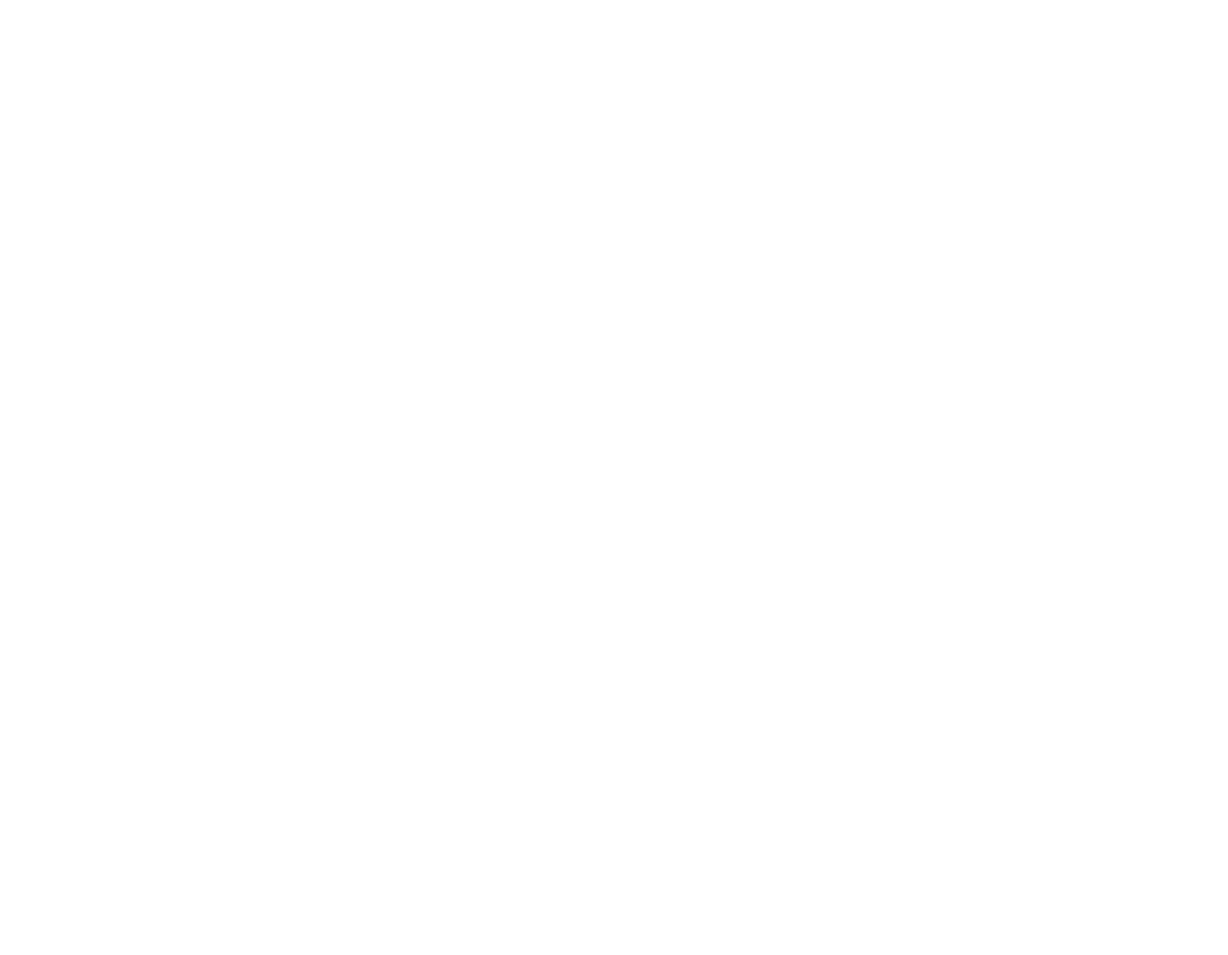
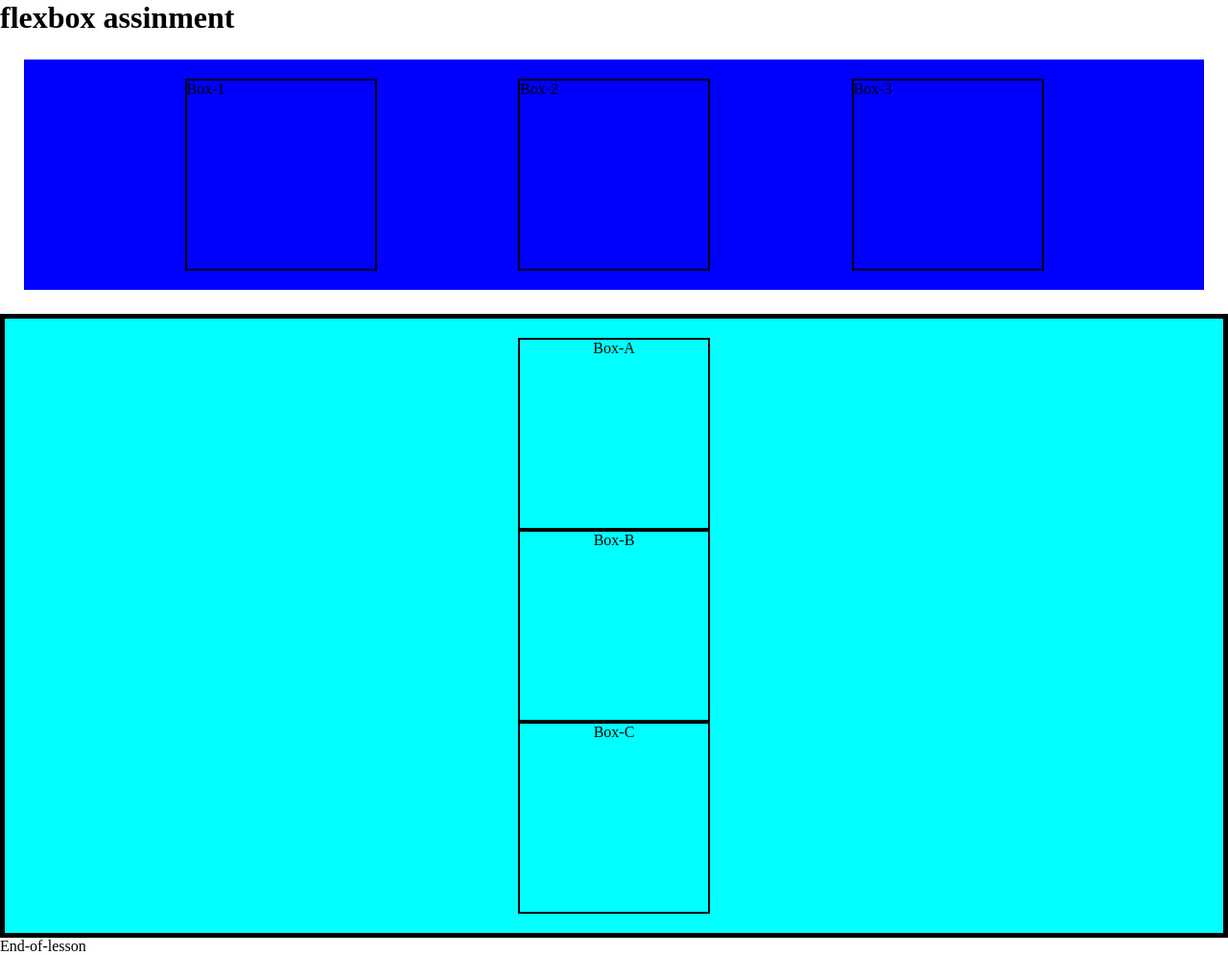
Before and after one commit to Fgomez053/flex-box-alignment-lesson-fgomez, a plain HTML site: page index.html in a window 1280 px wide. Shown: the whole page at 96% size. Before the commit the page ends 800 px from the top, so only its background shows below. Drawn offline with Linux system fonts and the light colour scheme.

Commit message:
end of class

```diff
--- a/index.html
+++ b/index.html
@@ -7,6 +7,28 @@
     <link rel="stylesheet" href="/styles/style.css">
 </head>
 <body>
+    <header>
+    <h1>flexbox assinment</h1>
 
+    </header>
+
+<section class="container-1">
+    <div class="box">Box-1</div>
+    <div class="box">Box-2</div>
+    <div class="box">Box-3</div>
+</section>
+
+<section class="container-2">
+    <div class="box">Box-A</div>
+    <div class="box">Box-B</div>
+    <div class="box">Box-C</div>
+</section>
+
+
+
+
+<footer>
+    <p>End-of-lesson</p>
+</footer>
 </body>
 </html>
--- a/styles/style.css
+++ b/styles/style.css
@@ -0,0 +1,33 @@
+*{
+    margin: 0;
+    padding: 0;
+    box-sizing: border-box;
+
+
+}
+
+.container-1 {
+    display:flex;
+    background-color: blue;
+    padding: 20px;
+    margin: 25px;
+    border: 4px black;
+    justify-content: space-evenly;
+}
+.box {
+    width: 200px;
+    height: 200px;
+    border: 2px  solid black
+}
+
+.container-2 {
+    display: flex;
+    flex-direction: column;
+    background-color: aqua;
+    padding: 20px;
+    margin: 20 px;
+    border: 5px solid black;
+    justify-content: space-evenly;
+    align-items: center;
+    text-align: center;
+}
```
